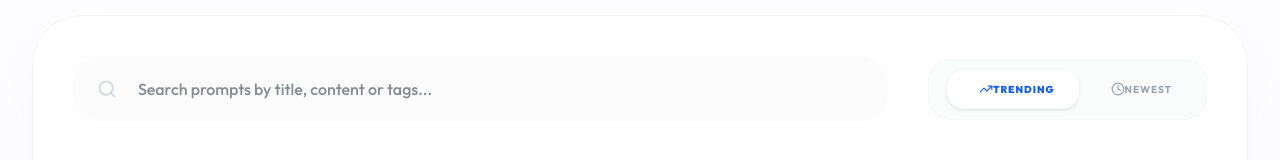
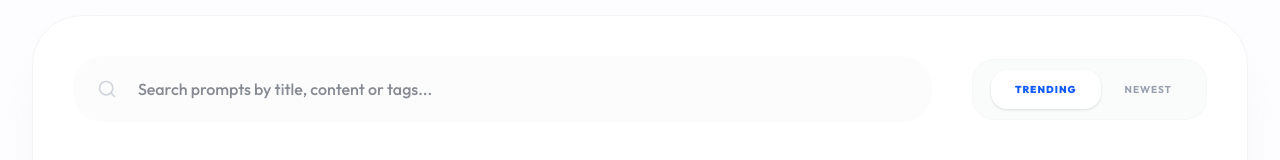
Before and after one commit to yasser8111/ProPrompt, a React (Vite) app: page /prompts in a window 1280 px wide. Shown: the part 346-506 px from the top of the page. Built offline with nearby package versions, Linux system fonts and the light colour scheme.

Commit message:
Remove icons from sort buttons in Prompts page

```diff
--- a/src/pages/Prompts.jsx
+++ b/src/pages/Prompts.jsx
@@ -60,16 +60,14 @@ const Prompts = () => {
           <div className="flex items-center space-x-2 space-x-reverse shrink-0 bg-gray-50/80 p-2.5 rounded-[22px] border border-gray-100/50">
             <button
               onClick={() => setSortBy('Trending')}
-              className={`flex items-center space-x-2 space-x-reverse px-6 py-3 rounded-2xl transition-all ${sortBy === 'Trending' ? 'bg-white text-blue-600 shadow-sm font-black text-[10px] uppercase tracking-widest' : 'text-gray-400 font-bold text-[10px] uppercase tracking-widest hover:text-gray-600'}`}
+              className={`px-6 py-3 rounded-2xl transition-all ${sortBy === 'Trending' ? 'bg-white text-blue-600 shadow-sm font-black text-[10px] uppercase tracking-widest' : 'text-gray-400 font-bold text-[10px] uppercase tracking-widest hover:text-gray-600'}`}
             >
-              <TrendingUp className="w-3.5 h-3.5" />
               <span>{t('prompts.trending')}</span>
             </button>
             <button
               onClick={() => setSortBy('New')}
-              className={`flex items-center space-x-2 space-x-reverse px-6 py-3 rounded-2xl transition-all ${sortBy === 'New' ? 'bg-white text-blue-600 shadow-sm font-black text-[10px] uppercase tracking-widest' : 'text-gray-400 font-bold text-[10px] uppercase tracking-widest hover:text-gray-600'}`}
+              className={`px-6 py-3 rounded-2xl transition-all ${sortBy === 'New' ? 'bg-white text-blue-600 shadow-sm font-black text-[10px] uppercase tracking-widest' : 'text-gray-400 font-bold text-[10px] uppercase tracking-widest hover:text-gray-600'}`}
             >
-              <Clock className="w-3.5 h-3.5" />
               <span>{t('prompts.newest')}</span>
             </button>
           </div>
```
